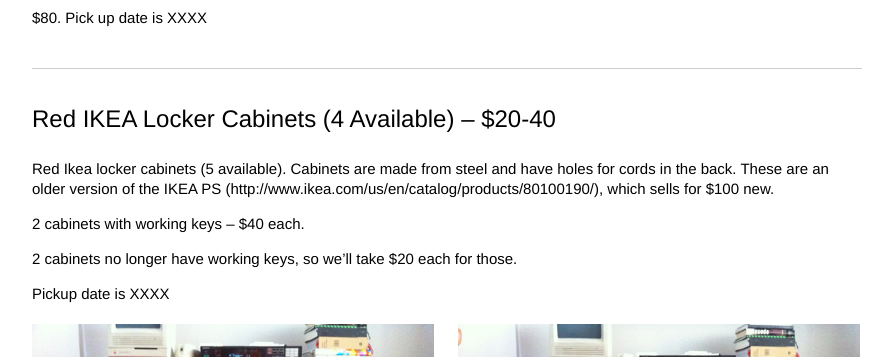
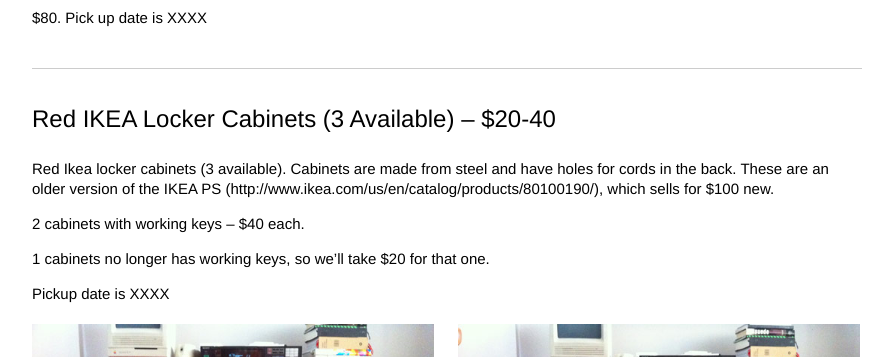
Before and after one commit to athletics/athletics.github.com, a Jekyll site: the page pages/sale.html, which Jekyll copies as it is, in a window 1280 px wide and 900 px high, scrolled down 1352 px. Shown: the part 155-512 px from the top of the window, without its empty margins (201-1092 px from the left). Built offline with Jekyll 4.4.1, drawn with Linux system fonts in a browser that asks for light colours; Markdown is read by kramdown in place of the engine named in the settings; some of the changed text lies outside the part shown.

Commit message:
Adjusting quantity for red cabinets (Matt's taking his)

```diff
--- a/pages/sale.html
+++ b/pages/sale.html
@@ -43,10 +43,10 @@
 						<div class="images"></div>
 					</li>
 					<li>
-						<h2>Red IKEA Locker Cabinets (4 Available) – $20-40</h2>
-						<p>Red Ikea locker cabinets (5 available). Cabinets are made from steel and have holes for cords in the back. These are an older version of the IKEA PS (http://www.ikea.com/us/en/catalog/products/80100190/), which sells for $100 new.</p>
+						<h2>Red IKEA Locker Cabinets (3 Available) – $20-40</h2>
+						<p>Red Ikea locker cabinets (3 available). Cabinets are made from steel and have holes for cords in the back. These are an older version of the IKEA PS (http://www.ikea.com/us/en/catalog/products/80100190/), which sells for $100 new.</p>
 						<p>2 cabinets with working keys – $40 each.</p>
-						<p>2 cabinets no longer have working keys, so we’ll take $20 each for those.</p>
+						<p>1 cabinets no longer has working keys, so we’ll take $20 for that one.</p>
 						<p>Pickup date is XXXX</p>
 						<div class="images">
 							<img src="../images/furniture_listings/redcabinet1.jpg" alt="Locker Cabinet">
```
Also changed, not shown: other parts of pages/sale.html (+2 -2 lines).
